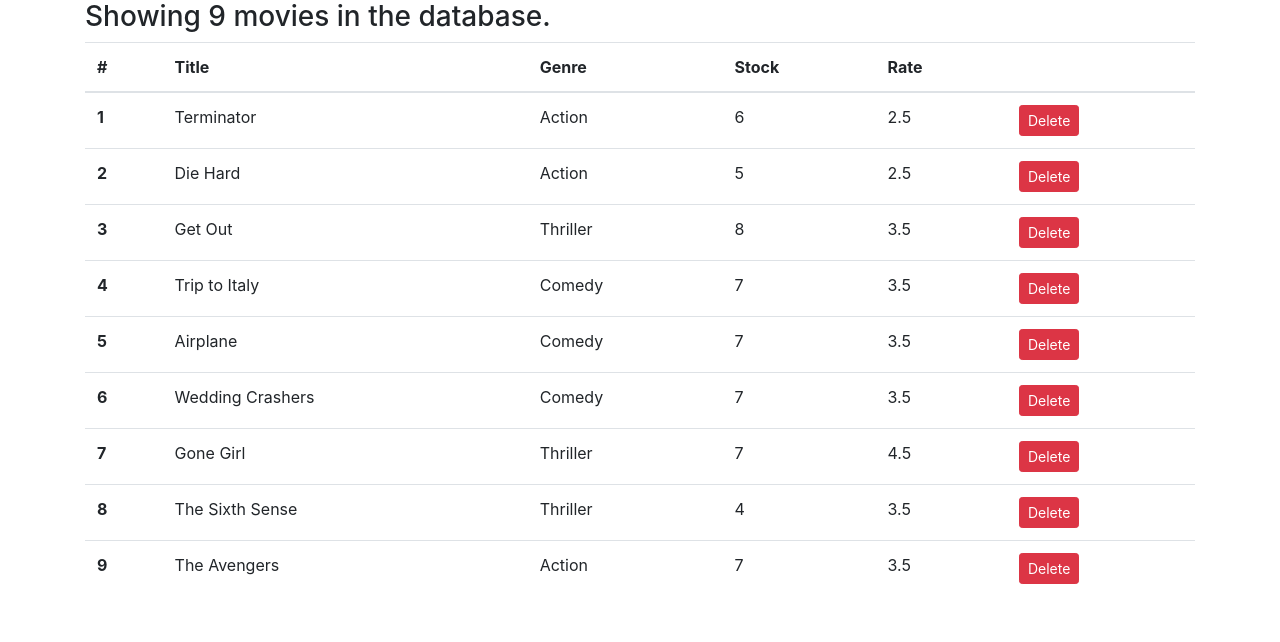
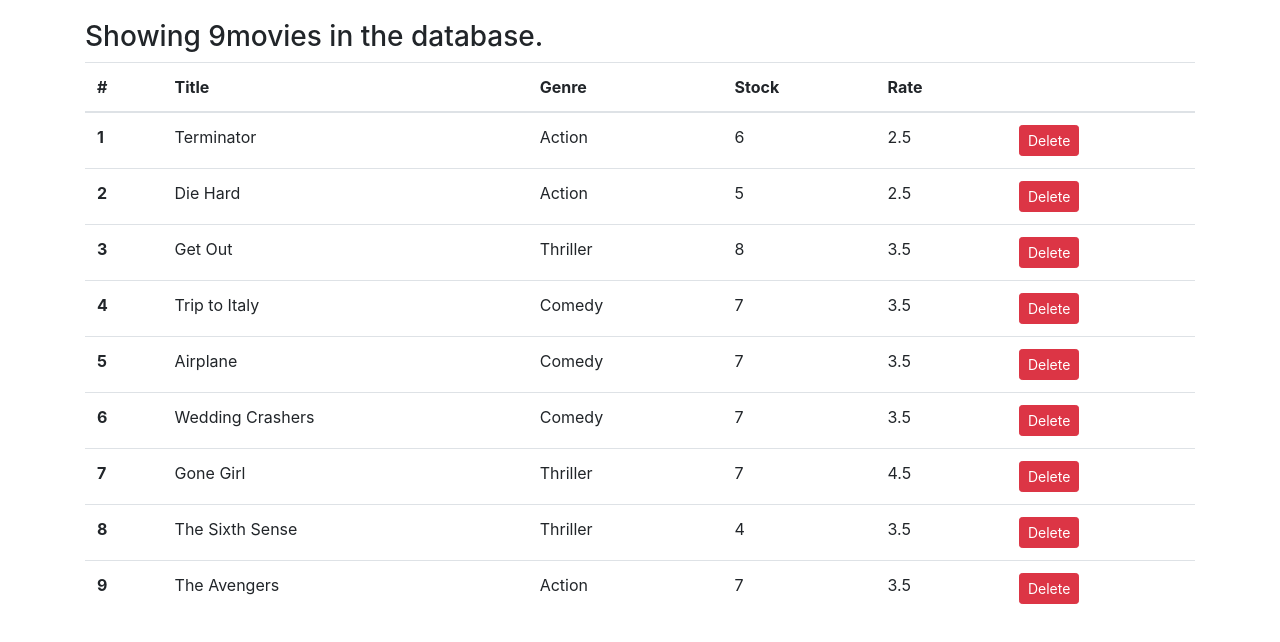
Before and after one commit to Thinkershine/MovieRentalAPP, a React (Create React App) app: page / in a window 1280 px wide. Shown: the top 642 px of the page. Built offline with nearby package versions, Linux system fonts and the light colour scheme.

Commit message:
Refactoring

```diff
--- a/src/components/movies.jsx
+++ b/src/components/movies.jsx
@@ -27,7 +27,7 @@
           <td>{movie.genre.name}</td>
           <td>{movie.numberInStock}</td>
           <td>{movie.dailyRentalRate}</td>
-          {/* Delete Movie */}
+
           <td>
             <button
               onClick={() => this.handleDelete(movie)}
@@ -44,9 +44,9 @@
   };
 
   handleDelete = movie => {
-    const indexOfMovieToRemove = this.state.movies.lastIndexOf(movie);
-    const allMovies = this.state.movies;
-    allMovies.splice(indexOfMovieToRemove, 1);
+    const { movies } = this.state;
+    const allMovies = movies;
+    allMovies.splice(movies.lastIndexOf(movie), 1);
 
     this.updateMessage();
 
@@ -56,10 +56,11 @@
   };
 
   updateMessage = () => {
-    if (this.state.movies.length > 0) {
+    const { length: count } = this.state.movies;
+
+    if (count > 0) {
       this.setState({
-        message:
-          "Showing " + this.state.movies.length + " movies in the database."
+        message: "Showing " + count + " movies in the database."
       });
     } else {
       this.setState({
@@ -69,10 +70,15 @@
   };
 
   render() {
-    return (
-      <React.Fragment>
-        <h3>{this.state.message}</h3>
-        {this.state.movies.length !== 0 && (
+    const { length: count } = this.state.movies;
+
+    if (count === 0) {
+      return <h3>There Aren't Any Movies in the Database.</h3>;
+    } else {
+      return (
+        <React.Fragment>
+          <h3>{"Showing " + count + "movies in the database."}</h3>
+
           <table className="table">
             <thead>
               <tr>
@@ -86,9 +92,9 @@
             </thead>
             <tbody>{this.renderMovies()}</tbody>
           </table>
-        )}
-      </React.Fragment>
-    );
+        </React.Fragment>
+      );
+    }
   }
 }
 
--- a/src/index.css
+++ b/src/index.css
@@ -1,6 +1,6 @@
 body {
   margin: 0;
-  padding: 0;
+  padding: 20px 0 0 0;
   font-family: -apple-system, BlinkMacSystemFont, "Segoe UI", "Roboto", "Oxygen",
     "Ubuntu", "Cantarell", "Fira Sans", "Droid Sans", "Helvetica Neue",
     sans-serif;
```
